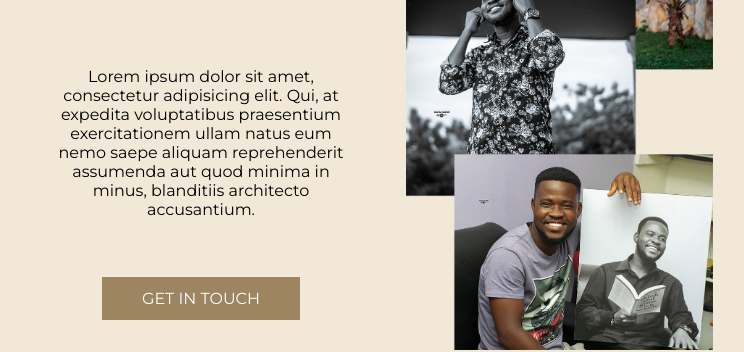
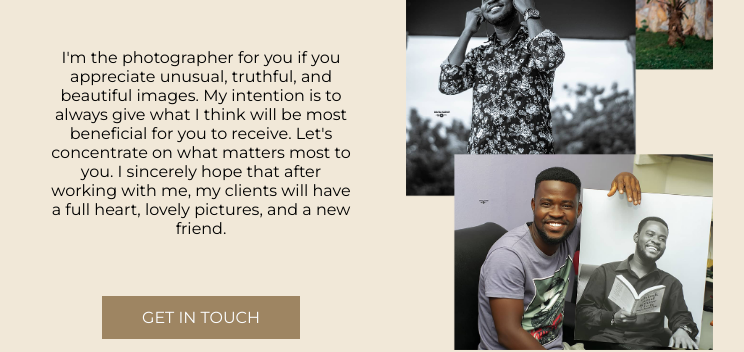
Before and after one commit to abrusu-collins/Scordy-Shots, a plain HTML site: page index.html in a window 1280 px wide. Shown: the part 1804-2156 px from the top of the page, 439-1183 px from the left. Drawn offline with Linux system fonts and the light colour scheme.

Commit message:
nice one

```diff
--- a/index.html
+++ b/index.html
@@ -47,8 +47,11 @@
         <p class="name">I'm Scordy Asante</p>
         <p class="job">ThE PERSON BEHIND THE LENS</p>
         <p class="brief">
-            Lorem ipsum dolor sit amet, consectetur adipisicing elit. Qui, at expedita voluptatibus praesentium exercitationem ullam natus eum nemo saepe aliquam reprehenderit assumenda aut quod minima in minus, blanditiis architecto accusantium.
-        </p>
+            I'm the photographer for you if you appreciate unusual, truthful, and beautiful images.
+             My intention is to always give what I think will be most beneficial for you to receive.
+              Let's concentrate on what matters most to you.
+               I sincerely hope that after working with me, my clients will have a full heart, lovely pictures, and a new friend.
+              </p>
         <a href="">GET IN TOUCH</a>
         </div>
     <img src="./images/right.png" alt="">
```
